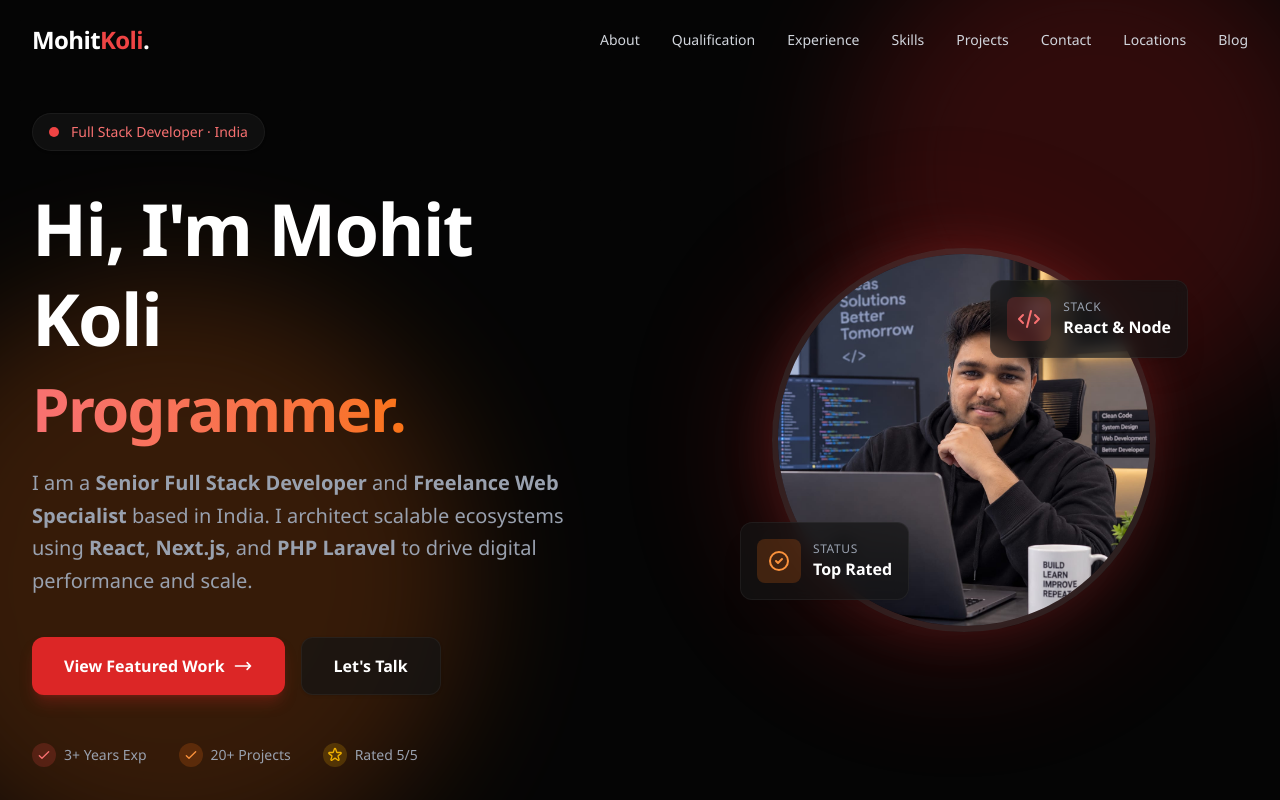
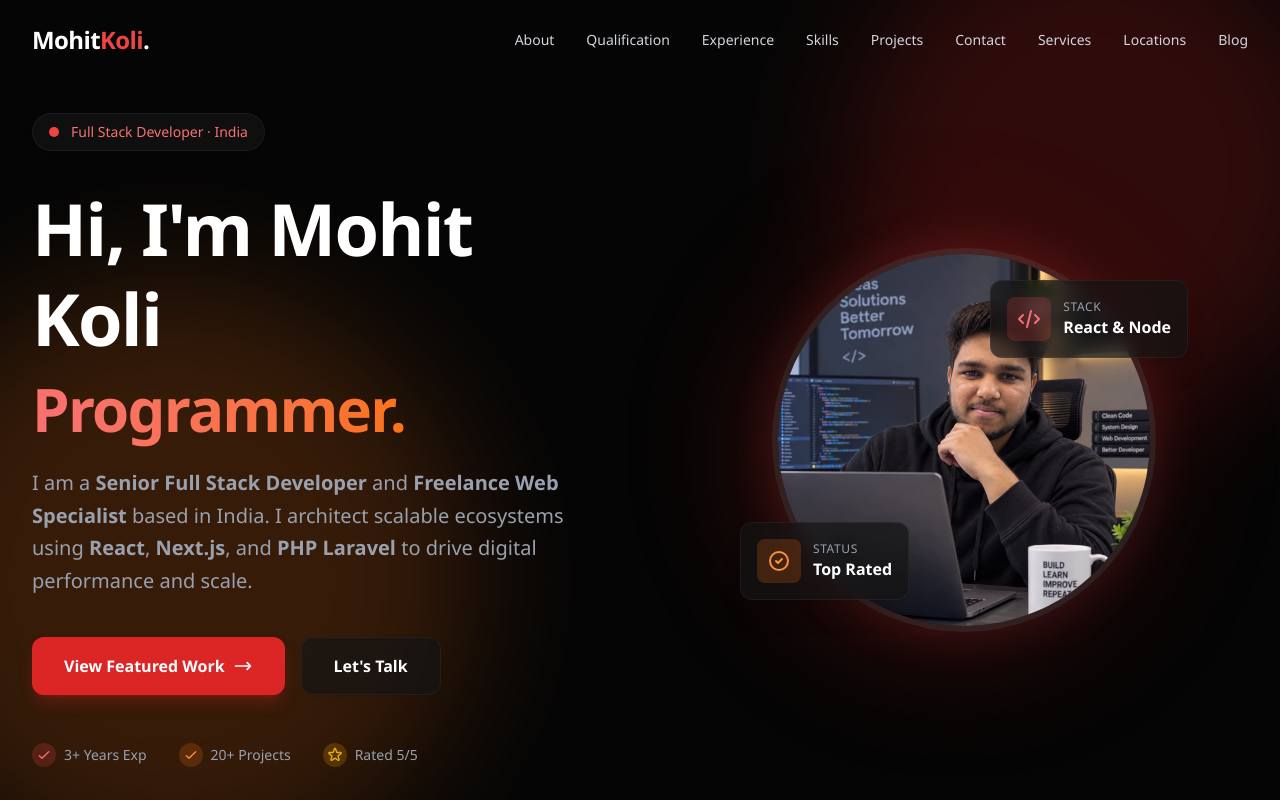
Before and after one commit to mohit16161600/profile-in-next, a Next.js app: page / in a window 1280 px wide. Shown: the top 800 px of the page. Built offline with nearby package versions, Linux system fonts and the light colour scheme.

Commit message:
Add "Services" and "App Deployment" links to Footer and Header for improved navigation

```diff
--- a/src/components/Footer.tsx
+++ b/src/components/Footer.tsx
@@ -42,6 +42,8 @@ export default function Footer() {
                         <ul className="space-y-3 text-sm">
                             <li><Link href="/#about" className="text-gray-400 border-b border-transparent hover:text-white hover:border-white transition-all hover-target w-max block">About</Link></li>
                             <li><Link href="/profile" className="text-gray-400 border-b border-transparent hover:text-white hover:border-white transition-all hover-target w-max block">Profile</Link></li>
+                            <li><Link href="/services" className="text-gray-400 border-b border-transparent hover:text-white hover:border-white transition-all hover-target w-max block">Services</Link></li>
+                            <li><Link href="/services/app-deployment" className="text-gray-400 border-b border-transparent hover:text-white hover:border-white transition-all hover-target w-max block">App Deployment</Link></li>
                             <li><Link href="/locations" className="text-gray-400 border-b border-transparent hover:text-white hover:border-white transition-all hover-target w-max block">Locations</Link></li>
                             <li><Link href="/#projects" className="text-gray-400 border-b border-transparent hover:text-white hover:border-white transition-all hover-target w-max block">Projects</Link></li>
                             <li><Link href="/blog" className="text-gray-400 border-b border-transparent hover:text-white hover:border-white transition-all hover-target w-max flex items-center">Blog <span
--- a/src/components/Header.tsx
+++ b/src/components/Header.tsx
@@ -10,6 +10,7 @@ const navLinks = [
     { name: "Skills", href: "/#skills" },
     { name: "Projects", href: "/#projects" },
     { name: "Contact", href: "/#contact" },
+    { name: "Services", href: "/services" },
     { name: "Locations", href: "/locations" },
     { name: "Blog", href: "/blog" },
 ];
```
